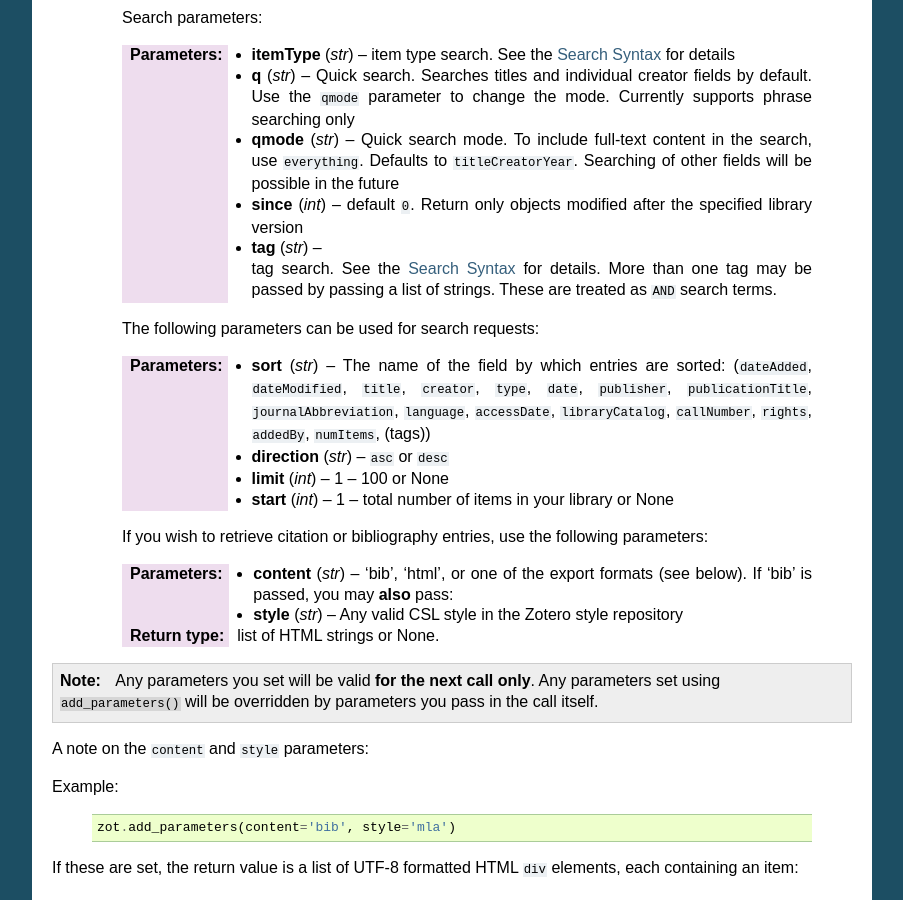
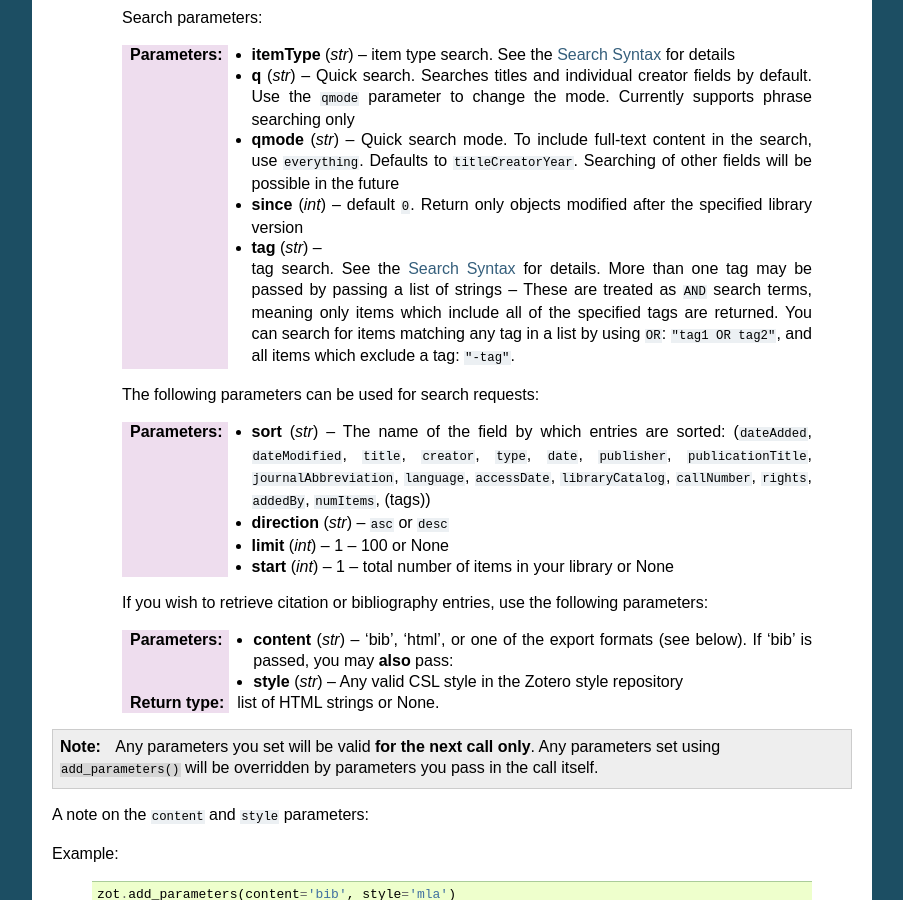
Before and after one commit to urschrei/pyzotero, a Sphinx documentation site: the page built from doc/index.rst, in a window 1280 px wide and 900 px high, scrolled down 11316 px. Shown: the whole window, without its empty margins (198-1101 px from the left). Built offline with Sphinx 7.4.7, drawn with Linux system fonts in a browser that asks for light colours; the version number could not be read and is left out.

Commit message:
Clarify tag search syntax

```diff
--- a/doc/index.rst
+++ b/doc/index.rst
@@ -686,7 +686,7 @@ This area of the Zotero Read API is under development, and may change frequently
         :param str q: Quick search. Searches titles and individual creator fields by default. Use the ``qmode`` parameter to change the mode. Currently supports phrase searching only
         :param str qmode: Quick search mode. To include full-text content in the search, use ``everything``. Defaults to ``titleCreatorYear``. Searching of other fields will be possible in the future
         :param int since: default ``0``. Return only objects modified after the specified library version
-        :param str tag: tag search. See the `Search Syntax <https://www.zotero.org/support/dev/web_api/v3/basics#search_syntax>`_ for details. More than one tag may be passed by passing a list of strings. These are treated as ``AND`` search terms.
+        :param str tag: tag search. See the `Search Syntax <https://www.zotero.org/support/dev/web_api/v3/basics#search_syntax>`_ for details. More than one tag may be passed by passing a list of strings – These are treated as ``AND`` search terms, meaning only items which include all of the specified tags are returned. You can search for items matching any tag in a list by using ``OR``: ``"tag1 OR tag2"``, and all items which exclude a tag: ``"-tag"``.
 
         The following parameters can be used for search requests:
 
```
